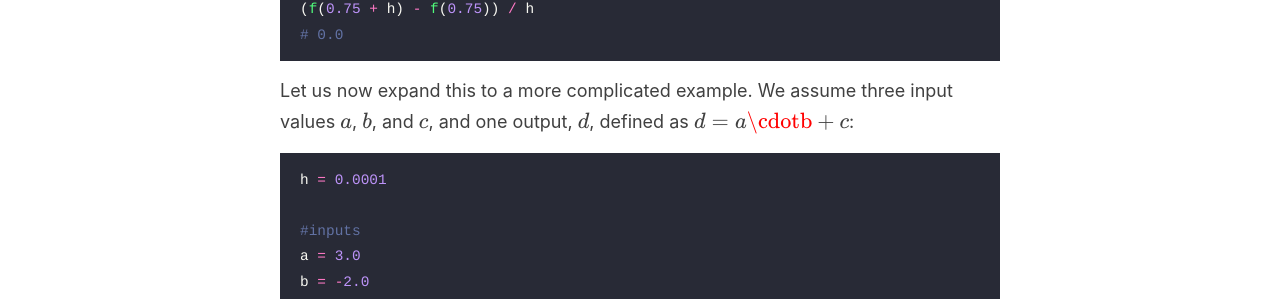
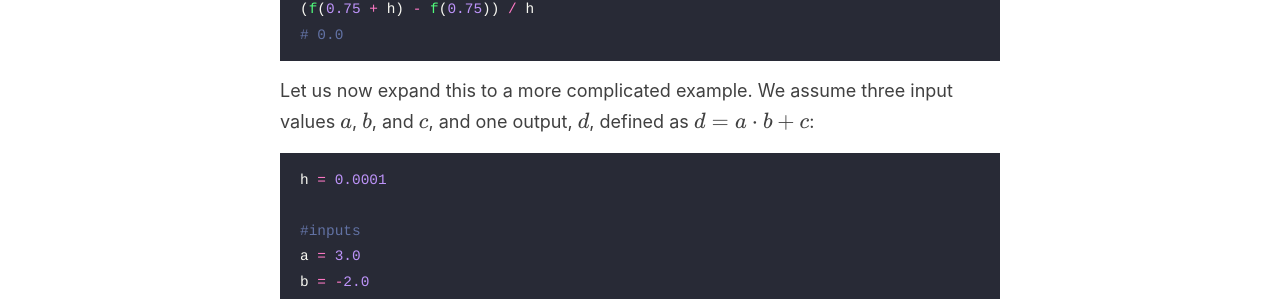
Before and after one commit to krz/krz.github.io, a Jekyll site: the page built from _posts/2018-04-09-backpropagation-explained.md, in a window 1280 px wide and 900 px high, scrolled down 2688 px. Shown: the part 154-453 px from the top of the window. Built offline with Jekyll 4.4.1, drawn with Linux system fonts in a browser that asks for light colours.

Commit message:
Update 2018-04-09-backpropagation-explained.md

````diff
--- a/_posts/2018-04-09-backpropagation-explained.md
+++ b/_posts/2018-04-09-backpropagation-explained.md
@@ -84,7 +84,7 @@ h = 0.000000001
 # 0.0
 ```
 
-Let us now expand this to a more complicated example. We assume three input values \\(a\\), \\(b\\), and \\(c\\), and one output, \\(d\\), defined as \\(d=a\cdotb+c\\):
+Let us now expand this to a more complicated example. We assume three input values \\(a\\), \\(b\\), and \\(c\\), and one output, \\(d\\), defined as \\(d=a\cdot b+c\\):
 
 ```python
 h = 0.0001
````
